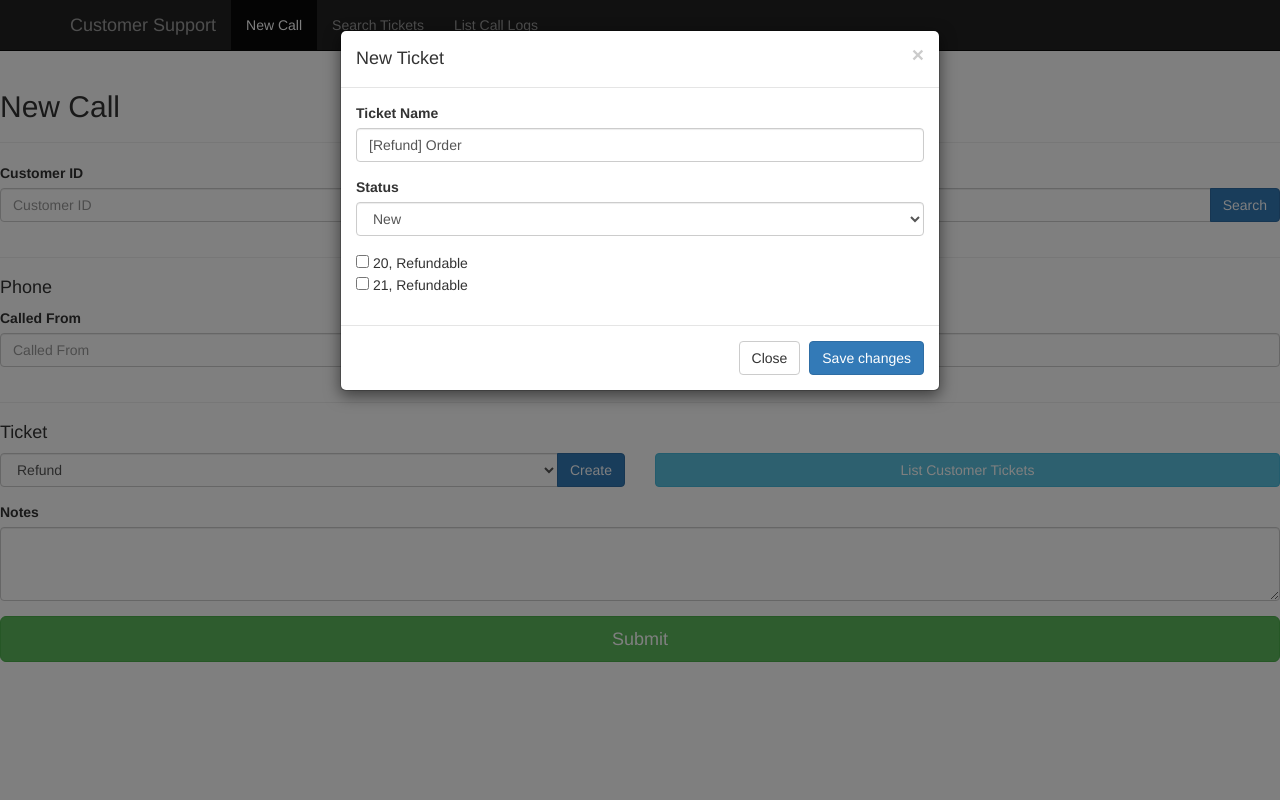
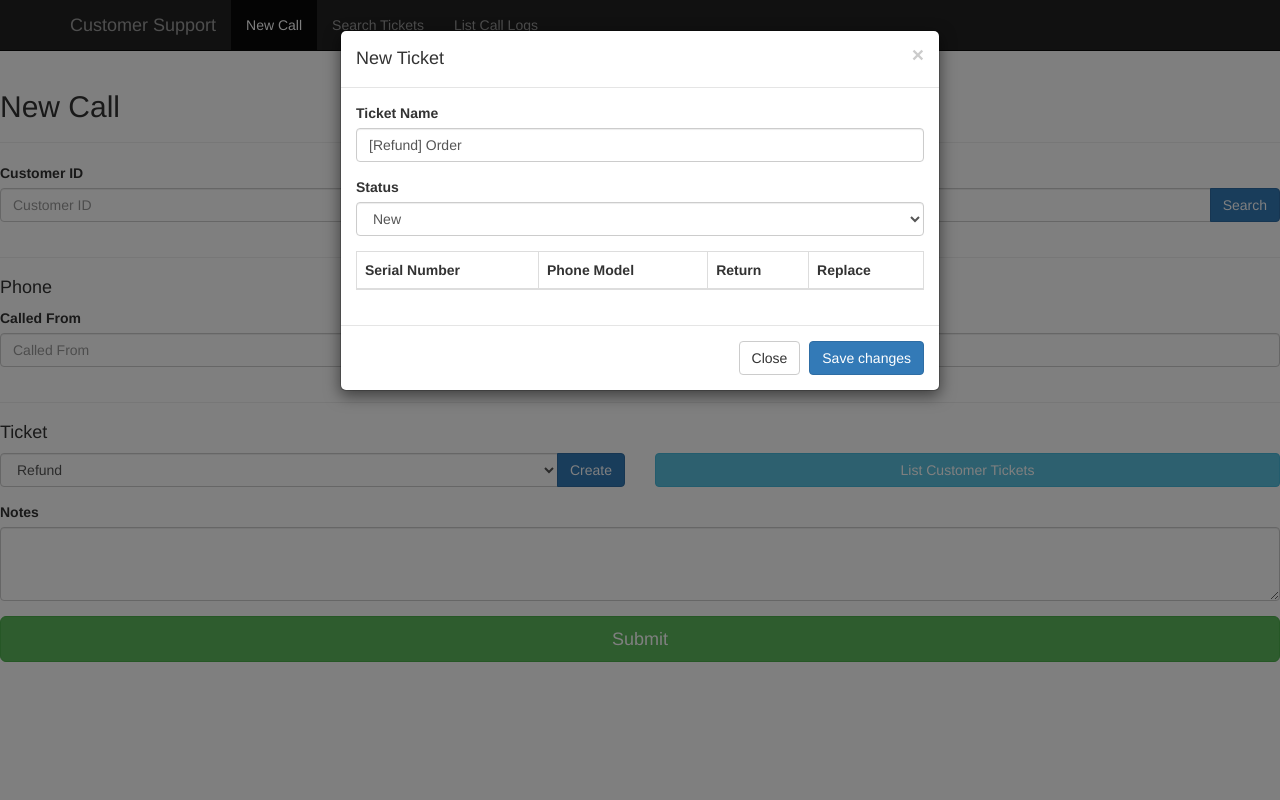
Before and after one commit to krutzcorp/krutzcorp-customersupport, a Flask app: page / in a window 1280 px wide, after a click on "Create". Run offline with Flask 2, Linux system fonts and the light colour scheme; data that the repository does not hold is empty; some libraries are stand-ins or nearby versions.

Commit message:
1. Pulling in from sales api 2. TODOs     2.1. Post to Sales     2.3. Create Ticket Objects to be put into DB

```diff
--- a/customersupport/controllers/ordersearch.py
+++ b/customersupport/controllers/ordersearch.py
@@ -1,26 +1,70 @@
 from flask import jsonify
+from flask import request
 
 from customersupport import app
 from customersupport.wrappers import sales
 
+def get_param_from_request_if_not_empty(param_name):
+    """Get a query parameter from the request, or None if the parameter is empty or missing."""
+    value = request.args.get(param_name)
+    if value is not None and value != "":
+        return value
+    else:
+        return None
 
-@app.route('/sales/ordersearch/real')
-def search_order(mock=False):
-    orders = sales.get_orders(
-        customer_id=1,
-        incl_items=True,
-        mock=mock
-    )
+# select which order search to use
+# if order id exists use order search
+# otherwise order info
+@app.route('/api/order/search')
+def select_search():
+
+    # call order search
+    if get_param_from_request_if_not_empty('order_id') is not None:
+        orders = sales.get_order_info(
+            order_id=get_param_from_request_if_not_empty('order_id'),
+            incl_payment_info=get_param_from_request_if_not_empty('return_billing'),
+            incl_shipping_info=get_param_from_request_if_not_empty('return_shipping'),
+            incl_customer_info= get_param_from_request_if_not_empty('return_customer'),
+            incl_items=get_param_from_request_if_not_empty('return_items'),
+            mock=False
+
+        )
+    # call order info
+    else:
+        orders = sales.get_orders(
+            address=get_param_from_request_if_not_empty('address'),
+            billing_address= True, #check if radio button click,
+            customer_id=get_param_from_request_if_not_empty('customer'),
+            incl_payment_info=get_param_from_request_if_not_empty('return_billing'),
+            incl_shipping_info=get_param_from_request_if_not_empty('return_shipping'),
+            incl_customer_info=get_param_from_request_if_not_empty('return_customer'),
+            incl_items=get_param_from_request_if_not_empty('return_items'),
+            mock=False
+        )
+
+    # Call the Sales API to get matching . Used by the search-order
 
     if orders is not None:
         return jsonify([c.serialize() for c in orders])
-    else:
-        return jsonify([])
+
+
+@app.route('/api/orderitem')
+def get_info():
+    order_id = get_param_from_request_if_not_empty('order_id')
+    if order_id is not None:
+        order_info = sales.get_order_info(
+            order_id=order_id, mock=False
+        )
+        order = order_info
+        items_list = order.items
+        return jsonify([c.serialize() for c in items_list])
+    return jsonify([])
+
 
 
 @app.route('/sales/ordersearch/stub')
 def search_order_stubbed():
-    return search_order(mock=True)
+    return sales.get_orders(mock=True)
 
 
 @app.route('/sales/orderinfo/real')
--- a/customersupport/static/new-ticket.js
+++ b/customersupport/static/new-ticket.js
@@ -9,20 +9,22 @@ $(document).ready(function () {
         $(".modal-body #titleForm").val('['+ ticketType + '] Order '+ orderID);
         //var getInfo= [ticketType, orderID];
 
+        // Create Table
+        var table = $("#newTicketTable")
+
         // Search for items within an order to add to the form
-        $.get("/api/ordersearch", {'order_id':orderID})
+        $.get("/api/orderitem", {'order_id':orderID})
             .done(function (data) {
-                $("#matchingReturnOrders").find("option").remove();
                 $.each(data, function (index, item) { // Iterates through a collection
-                    $("#matchingReturnOrders").append( // Append an object to the inside of the select box
-                        $("<option></option>")
-                            .text(`${item.serialId}, ${item.status}`)
-                            .val(item.serialId)
-                    );
-                });
+                    var serial_id = item.serialId;
+                    var model_id = item.modelId;
+                    table.append('<tr><td>'+ serial_id +'</td><td> Model: '+ model_id +'</td><td><input type="checkbox"><br></td><td><input type="checkbox"><br></td></tr>');
+                  });
             });
      });
 
 
 
+
+
 });
--- a/customersupport/static/search-customer.js
+++ b/customersupport/static/search-customer.js
@@ -21,4 +21,5 @@ $(document).ready(function () {
         $('#searchCustomerModal').modal('hide')
     });
 
+
 });
--- a/customersupport/templates/new-ticket-modal.html
+++ b/customersupport/templates/new-ticket-modal.html
@@ -12,8 +12,7 @@
                         <div class="col-sm-12">
                             <div class="form-group">
                                 <label for="titleForm">Ticket Name</label>
-                                <input type="text" class="form-control" id="titleForm" value=""
-                                       placeholder="[Refund] Order 22 ">
+                                <input type="text" class="form-control" id="titleForm" value="">
                             </div>
                         </div>
                     </div>
@@ -35,9 +34,17 @@
                     <div class="row">
                         <div class="col-sm-12">
                             <div class="form-group">
-                                <div class="refundContainer">
-                                    <input type="checkbox" /> 20, Refundable <br />
-                                    <input type="checkbox" /> 21, Refundable <br />
+                                <div id="tableDiv">
+                                    <table id="newTicketTable" class="table table-striped table-bordered">
+                                        <thead>
+                                        <tr>
+                                            <th>Serial Number</th>
+                                            <th>Phone Model</th>
+                                            <th>Return</th>
+                                            <th>Replace</th>
+                                        </tr>
+                                        </thead>
+                                    </table>
                                 </div>
                             </div>
                         </div>
@@ -45,8 +52,8 @@
                 </form>
             </div>
             <div class="modal-footer">
-                <button type="button" class="btn btn-default" data-dismiss="modal">Close</button>
-                <button type="button" class="btn btn-primary">Save changes</button>
+                <button type="button" class="btn btn-default" id="closeNewTicket" data-dismiss="modal">Close</button>
+                <button type="button" class="btn btn-primary" id="saveTicketChanges">Save changes</button>
             </div>
         </div>
 
```
Also changed, not shown: customersupport/models.py (+7 -8 lines), customersupport/wrappers/mocked_responses.py (+18 -10 lines), customersupport/wrappers/sales.py (+7 -6 lines).
